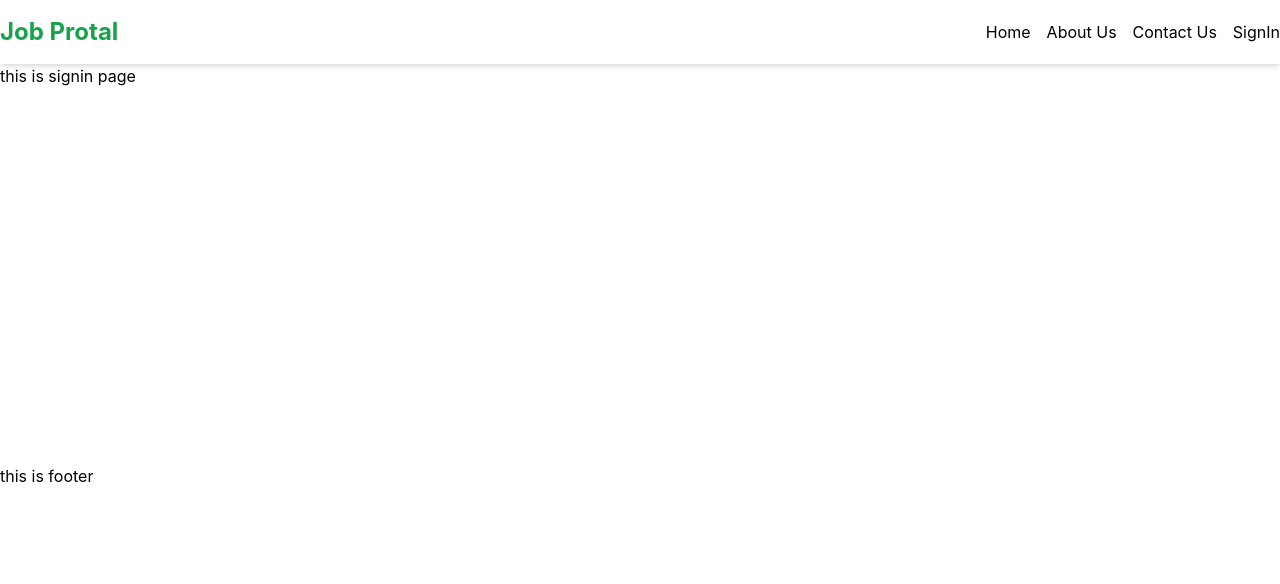
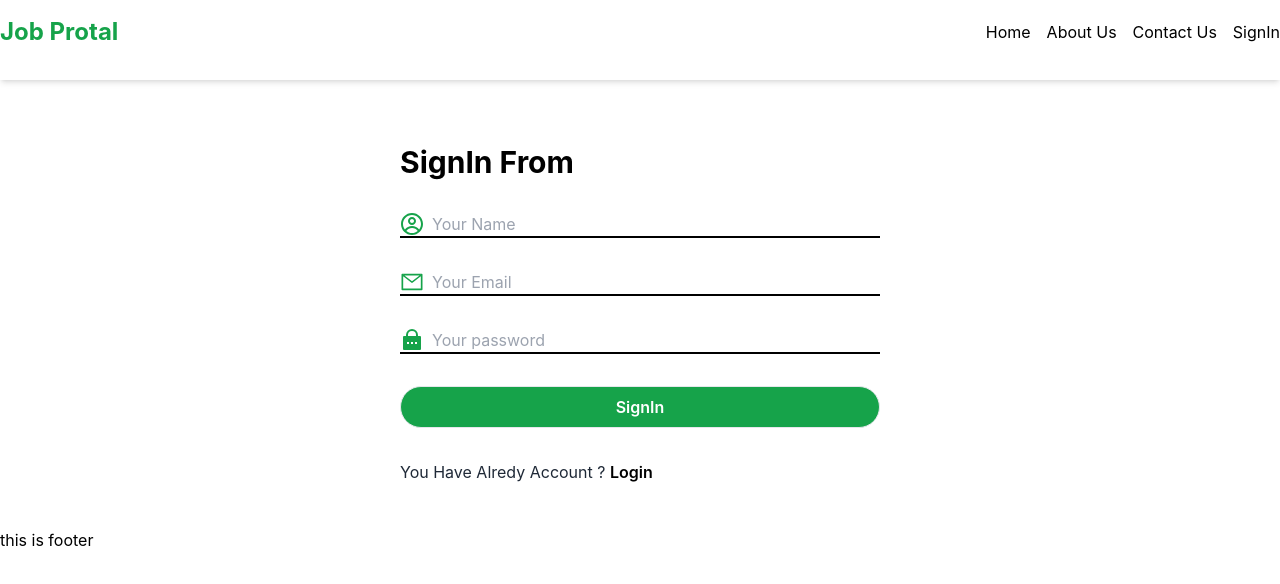
Before and after one commit to morshed0099/jobportal, a React (Create React App) app: page /signin in a window 1280 px wide. Shown: the top 584 px of the page. Built offline with nearby package versions, Linux system fonts and the light colour scheme; no server answers.

Commit message:
login and signin page create

```diff
--- a/src/AuthProvider/AuthProvider.js
+++ b/src/AuthProvider/AuthProvider.js
@@ -1,8 +1,9 @@
 
 
 import React, { createContext, useEffect, useState } from 'react';
-import app from '../firebase/firebase.init';
+
 import { createUserWithEmailAndPassword, getAuth, onAuthStateChanged, signInWithEmailAndPassword } from 'firebase/auth'
+import app from '../firebase/firebase.config';
 
 export const userAuth = createContext()
 
--- a/src/Components/Navbar.js
+++ b/src/Components/Navbar.js
@@ -8,7 +8,7 @@ const Navbar = () => {
 
 
     return (
-        <div className='lg:shadow-md sticky top-0 py-4'>
+        <div className='lg:shadow-md z-50 bg-white h-[80px] sticky top-0 py-4'>
             <nav className='container  mx-auto'>
                 <div className='hidden  lg:flex justify-between items-center '>
                     <div>
@@ -24,18 +24,18 @@ const Navbar = () => {
 
                 {/* fot small device  */}
 
-                <div className='lg:hidden block'>
+                <div className='lg:hidden z-50 block'>
                     <div>
                         <GiHamburgerMenu onClick={()=>setToggle(!toggale)} size={24} color='green' className='hover:opacity-75 transition w-10 h-10 p-2 rounded-full shadow-md ' />
                     </div>
-                    <div className={`flex gap-4 flex-col duration-500 ease-linear  py-8 left-0  w-full bg-gray-700  z-50 items-center absolute ${ !toggale ? "top-[-300px]":'top-[0px] min-h-full' }`}>
+                    <div className={`flex gap-4 z-50 flex-col duration-500 ease-linear  py-8 left-0  w-full bg-gray-700 items-center absolute ${ !toggale ? "top-[-300px]":'top-[0px] min-h-full' }`}>
                         <div>
                             <h2 className='text-2xl font-bold text-green-600'>Job Protal</h2>
                         </div>
                         <div className='absolute right-5'>
                             <button onClick={()=>setToggle(false)} className='w-10 h-10 rounded-full bg-gray-900 shadow-md hover:opacity-75 transition text-white'> x</button>
                         </div>
-                        <div className='flex flex-col text-black  gap-4'>
+                        <div className='flex  flex-col text-black  gap-4'>
                             <NavLink onClick={()=>setToggle(false)} className='hover:text-white duration-1000 transition hover:translate-x-2' to='/'>Home</NavLink>
                             <NavLink onClick={()=>setToggle(false)} className='hover:text-white duration-1000 transition hover:translate-x-2' to='/about'>About Us</NavLink>
                             <NavLink onClick={()=>setToggle(false)} className='hover:text-white duration-1000 transition hover:translate-x-2' to='/contact '>Contact Us</NavLink>
--- /dev/null
+++ b/src/Router/PrivateRoute.js
@@ -0,0 +1,19 @@
+import React, { useContext } from 'react';
+import { Navigate, useLocation } from 'react-router-dom';
+import { userAuth } from '../AuthProvider/AuthProvider';
+
+const PrivateRoute = ({children}) => {
+
+    const {user,loader}=useContext(userAuth)
+    const location=useLocation()
+    if(loader){
+        return <h1>loading----</h1>
+    }
+
+    if(!user){
+        return <Navigate to='/login' state={{from :location}} replace />
+    }
+    return children;
+};
+
+export default PrivateRoute;
--- a/src/Router/Router.js
+++ b/src/Router/Router.js
@@ -4,6 +4,7 @@ import Home from "../pages/Home";
 import About from '../pages/About'
 import Contact from '../pages/Contact'
 import SignIn from "../pages/SignIn";
+import Login from "../pages/Login";
 
 export const router = createBrowserRouter([
     {
@@ -25,6 +26,10 @@ export const router = createBrowserRouter([
             {
                 path: '/signin',
                 element: <SignIn />
+            },
+            {
+                path:'/login',
+                element:<Login />
             }
         ]
     }
--- a/src/firebase/firebase.init.js
+++ b/src/firebase/firebase.config.js
@@ -5,9 +5,9 @@ import { initializeApp } from "firebase/app";
 
 // Your web app's Firebase configuration
 const firebaseConfig = {
-  apiKey: process.env.REACT_APP_apikey,
-  authDomain:process.env.REACT_APP_authDomain,
-  projectId: process.env.REACT_APP_projectId,
+  apiKey:process.env.REACT_APP_apiKey ,
+  authDomain:process.env.REACT_APP_authDomain ,
+  projectId:process.env.REACT_APP_projectId,
   storageBucket:process.env.REACT_APP_storageBucket,
   messagingSenderId:process.env.REACT_APP_messagingSenderId,
   appId:process.env.REACT_APP_appId
@@ -15,5 +15,4 @@ const firebaseConfig = {
 
 // Initialize Firebase
 const app = initializeApp(firebaseConfig);
-
 export default app;
--- a/src/pages/Home.js
+++ b/src/pages/Home.js
@@ -13,9 +13,9 @@ const Home = () => {
         <>
             {/* job section  */}
             <div className='mt-14 flex justify-end gap-4'>
-                <button onClick={() => setActiveRoute('all')} className={`px-6 py-2 bg-white border shadow-md font-medium rounded-md ${activeRoute === 'all' && 'bg-green-600 text-white'} `} >All Jobs</button>
-                <button onClick={() => setActiveRoute('fresher')} className={`px-6 py-2 bg-white border shadow-md font-medium rounded-md ${activeRoute === 'fresher' && 'bg-green-600 text-white'} `} >Fresher Jobs</button>
-                <button onClick={() => setActiveRoute('experience')} className={`px-6 py-2 bg-white border shadow-md  font-medium rounded-md ${activeRoute === 'experience' && 'bg-green-600 text-white'} `}  >Experience Jobs</button>
+                <button onClick={()=> setActiveRoute('all')} className={`px-6 py-2 bg-white border shadow-md font-medium rounded-md ${activeRoute ==='all' ? 'bg-green-600 text-white':""} `} >All Jobs</button>
+                <button onClick={()=> setActiveRoute('fresher')} className={`px-6 py-2 bg-white border shadow-md font-medium rounded-md ${activeRoute ==='fresher' && 'bg-green-600 text-white'} `} >Fresher Jobs</button>
+                <button onClick={()=> setActiveRoute('experience')} className={`px-6 py-2 bg-white border shadow-md  font-medium rounded-md ${activeRoute ==='experience' && 'bg-green-600 text-white'} `}  >Experience Jobs</button>
             </div>
             <div>
                 {activeRoute === 'all' && (
--- /dev/null
+++ b/src/pages/Login.js
@@ -0,0 +1,36 @@
+import React from 'react';
+import { AiOutlineMail } from 'react-icons/ai'
+import { RiLockPasswordFill } from 'react-icons/ri'
+import { Link } from 'react-router-dom';
+
+const Login = () => {
+
+    const handelsubmit=(event)=>{
+        event.preventDefault()
+        const form=event.target
+        const name=form.name.value;
+        const passwod=form.password.value;
+        console.log(name,passwod);
+    }
+    return (
+        <div className='mt-12 flex flex-col gap-8 p-4 mx-auto lg:w-[40%] md:w-[70%] sm:w-[90%] '>
+            <h2 className='text-3xl font-bold'>Login From </h2>
+            <form onSubmit={handelsubmit}>
+                <div className='flex mb-8  w-full relative'>
+                    <AiOutlineMail size={24} className='text-green-600 absolute ' />
+                    <input name='name' className='outline-none w-full px-8 focus:outline-none border-b-black border-b-2' placeholder='Your Email' type='text' />
+                </div>
+                <div className='flex mb-8 w-full relative'>
+                    <RiLockPasswordFill size={24} className='text-green-600 absolute ' />
+                    <input name='password' className='outline-none w-full px-8 focus:outline-none border-b-black border-b-2' placeholder='Your password' type='password' />
+                </div>
+                <button className='w-full rounded-full border px-4 py-2 bg-green-600 hover:opacity-75 transition text-white font-semibold'>Login</button>
+            </form>
+            <div>
+                <span className='text-gray-800'>Are You New Create an Account ? </span> <Link to='/signin'><span className='text-black font-semibold hover:underline cursor-pointer'>SignIn</span></Link>
+            </div>
+        </div>
+    );
+};
+
+export default Login;
--- a/src/pages/SignIn.js
+++ b/src/pages/SignIn.js
@@ -1,9 +1,31 @@
 import React from 'react';
+import { CgProfile } from 'react-icons/cg'
+import { AiOutlineMail } from 'react-icons/ai'
+import { RiLockPasswordFill } from 'react-icons/ri'
+import { Link } from 'react-router-dom';
 
 const SignIn = () => {
     return (
-        <div>
-            this is signin page
+        <div className='mt-12 flex p-4  mx-auto lg:w-[40%] md:w-[70%] sm:w-[90%] gap-8 flex-col'>
+            <h2 className='text-3xl font-bold'>SignIn From </h2>
+            <form>
+                <div className='flex w-full  xl:mb-8 md:mb-6 mb-4  relative'>
+                    <CgProfile size={24} className='text-green-600 absolute ' />
+                    <input className='outline-none w-full px-8 focus:outline-none border-b-2 border-b-black' placeholder='Your Name' type='text' />
+                </div>
+                <div className='flex  xl:mb-8 md:mb-6 mb-4 w-full relative'>
+                    <AiOutlineMail size={24} className='text-green-600 absolute ' />
+                    <input className='outline-none w-full px-8 focus:outline-none border-b-black border-b-2' placeholder='Your Email' type='text' />
+                </div>
+                <div className='flex xl:mb-8 md:mb-6 mb-4  w-full relative'>
+                    <RiLockPasswordFill size={24} className='text-green-600 absolute ' />
+                    <input className='outline-none w-full px-8 focus:outline-none border-b-black border-b-2' placeholder='Your password' type='password' />
+                </div>
+                <button className='w-full rounded-full border px-4 py-2 bg-green-600 hover:opacity-75 transition text-white font-semibold'>SignIn</button>
+            </form>
+            <div>
+                <span className='text-gray-800'>You Have Alredy Account ? </span> <Link to='/login'><span className='text-black font-semibold hover:underline cursor-pointer'>Login</span></Link>
+            </div>
         </div>
     );
 };
```
